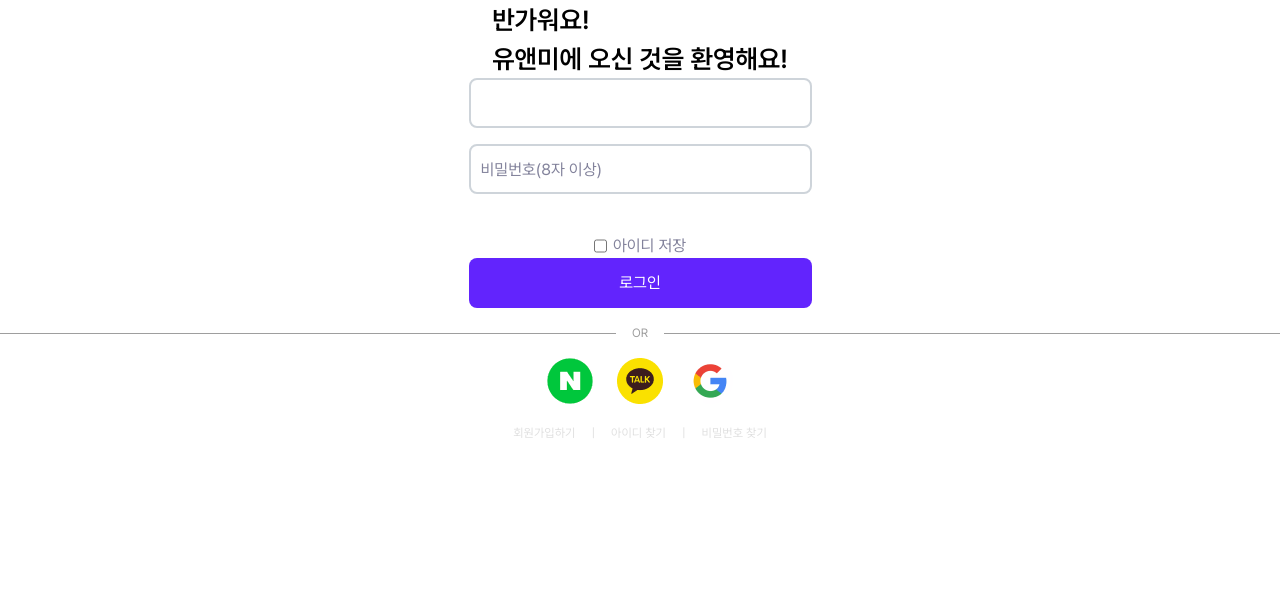
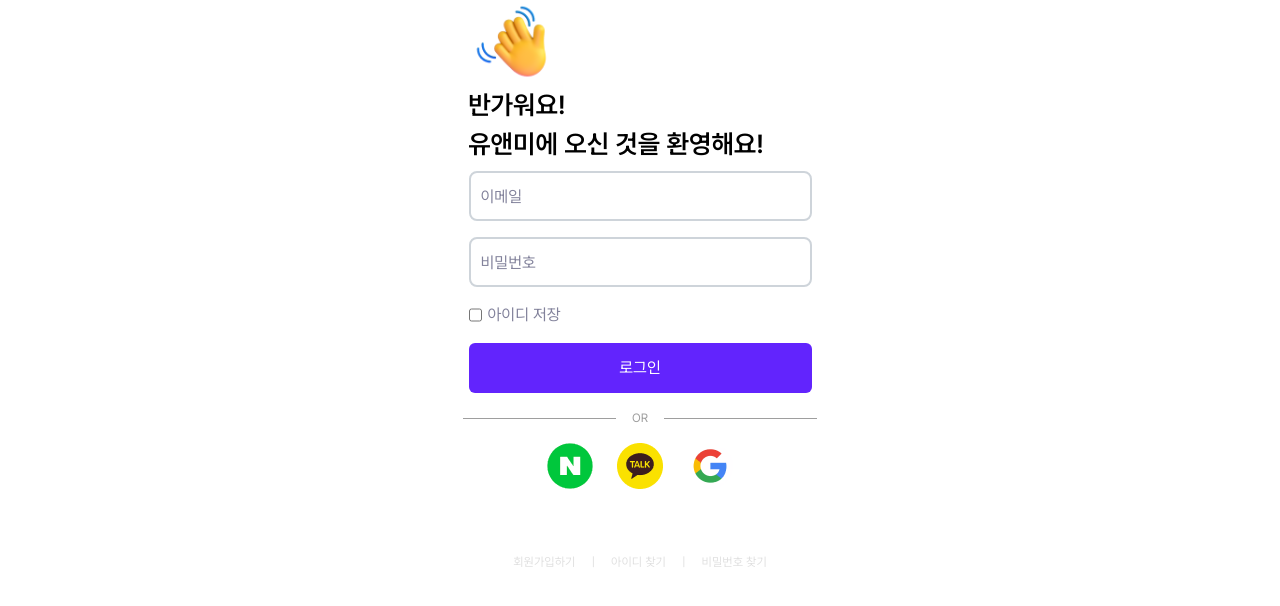
Before and after one commit to yoo-nji/Uandmy_Frontend, a Next.js app: page /login in a window 1280 px wide. Shown: the top 606 px of the page. Built offline with nearby package versions, Linux system fonts and the light colour scheme.

Commit message:
[✨feat]: 로그인 페이지 퍼블리싱

```diff
--- a/src/app/login/page.tsx
+++ b/src/app/login/page.tsx
@@ -1,11 +1,45 @@
+'use client';
+import { useForm } from 'react-hook-form';
+
 import Input from '@/components/common/Input';
 import Image from 'next/image';
+import hand from '../../../public/images/hand.png';
+import Button from '@/components/common/Button';
+
+interface FormDatas {
+  email: string;
+  password: string;
+  saveId: boolean;
+}
 
 const Login = () => {
+  const {
+    register,
+    handleSubmit,
+    formState: { errors },
+  } = useForm<FormDatas>({
+    defaultValues: {
+      email: '',
+      password: '',
+      saveId: false,
+    },
+  });
+
+  const onSubmit = (data: FormDatas) => {
+    console.log(data);
+  };
+
+  const handleLoginClick = () => {};
+
   return (
     <>
-      <div className="flex justify-center items-center flex-col">
-        <div className="flex items-start flex-col">
+      <div className="flex justify-center items-center flex-col space-y-2">
+        <div className="flex items-start flex-col -ml-[3rem] ">
+          <Image
+            className="w-[5.3125rem] h-[5.3125rem]"
+            src={hand}
+            alt="hand"
+          />
           <div className="flex items-left text-[1.625rem] font-semibold">
             반가워요!
           </div>
@@ -13,30 +47,54 @@ const Login = () => {
             유앤미에 오신 것을 환영해요!
           </div>
         </div>
-        <div className="flex justify-center flex-col space-y-[1rem]">
-          <Input placeholder="" type="email" />
-          <Input
-            placeholder="비밀번호(8자 이상)"
-            type="password"
-            className="mb-10"
-          />
-        </div>
-
-        <div className="flex justify-start ">
-          <input type="checkbox" className="checked:bg-[#9A81D9]" />
-          <span className="ml-1.5 text-[#82829B]">아이디 저장</span>
-        </div>
-        <div className="flex justify-center ">
-          <button className="w-[21.438rem] h-[3.125rem] bg-[#6224FD] text-white rounded-lg">
-            로그인
-          </button>
-        </div>
+        <form onSubmit={handleSubmit(onSubmit)}>
+          <div className="flex justify-center flex-col space-y-[1rem]">
+            <Input
+              placeholder="이메일"
+              type="email"
+              {...register('email', { required: '이메일을 입력해주세요' })}
+            />
+            {errors.email && (
+              <span className="text-primary">{errors.email.message}</span>
+            )}
+            <Input
+              placeholder="비밀번호"
+              type="password"
+              {...register('password', {
+                required: '비밀번호를 입력해주세요',
+                minLength: {
+                  value: 8,
+                  message: '비밀번호는 8자 이상이어야 합니다',
+                },
+              })}
+            />
+            {errors.password && (
+              <span className="text-primary">{errors.password.message}</span>
+            )}
+          </div>
+          <div className="flex justify-start my-[1rem]">
+            <input
+              type="checkbox"
+              {...register('saveId')}
+              className="accent-[#9A81D9]"
+            />
+            <span className="ml-1.5 text-[#82829B]">아이디 저장</span>
+          </div>
+          <div className="flex justify-center">
+            <Button
+              label="로그인"
+              type="submit"
+              onClick={handleLoginClick}
+              className="w-[21.438rem] h-[3.125rem] rounded-lg"
+            />
+          </div>
+        </form>
       </div>
 
-      <div className="flex items-center my-4 w-full">
-        <hr className="flex-grow border-t-1 border-[#9E9E9E]" />
+      <div className="flex justify-center items-center my-4 ">
+        <hr className="w-[9.563rem]  border-t-1 border-[#9E9E9E] " />
         <span className="mx-4 text-[#9E9E9E] text-[0.75rem]">OR</span>
-        <hr className="flex-grow border-t-1 border-[#9E9E9E]" />
+        <hr className="w-[9.563rem]  border-t-1 border-[#9E9E9E]" />
       </div>
 
       <div className="flex justify-center items-center flex-row gap-[1.5rem] mb-5">
@@ -60,14 +118,15 @@ const Login = () => {
         />
       </div>
 
-      <div className="flex justify-center items-center space-x-4 text-[#E0E0E0] text-[0.75rem]">
-        <span>회원가입하기</span>
+      <div className="flex justify-center items-center space-x-4 mt-[4rem] text-[#E0E0E0] text-[0.75rem] ">
+        <button className="hover:text-[#82829B]">회원가입하기</button>
         <span>|</span>
-        <span>아이디 찾기</span>
+        <button className="hover:text-[#82829B]">아이디 찾기</button>
         <span>|</span>
-        <span>비밀번호 찾기</span>
+        <button className="hover:text-[#82829B]">비밀번호 찾기</button>
       </div>
     </>
   );
 };
+
 export default Login;
--- a/src/components/common/Input.tsx
+++ b/src/components/common/Input.tsx
@@ -1,29 +1,26 @@
 'use client';
-import { ChangeEvent, InputHTMLAttributes, useState } from 'react';
+import { InputHTMLAttributes, forwardRef } from 'react';
 type InputProps = InputHTMLAttributes<HTMLInputElement> & {
   placeholder?: string;
+  className?: string;
   type?: string;
-  className?: string;
 };
 
-const Input = ({ placeholder, type, className, ...rest }: InputProps) => {
-  const [inputText, setInputText] = useState('');
-
-  const handleInputChange = (event: ChangeEvent<HTMLInputElement>) => {
-    setInputText(event.target.value);
-  };
-
+const Input = forwardRef<HTMLInputElement, InputProps>(
+  ({ placeholder, type = 'text', className, ...rest }, ref) => {
     return (
       <label>
         <input
           {...rest}
           type={type}
-        value={inputText}
           placeholder={placeholder}
-        onChange={handleInputChange}
+          ref={ref}
           className={`w-[21.438rem] h-[3.125rem] border-solid border-2 border-[#CED4DA] rounded-lg placeholder-[#82829B] p-[0.625rem] ${className}`}
         />
       </label>
     );
-};
+  },
+);
+
+Input.displayName = 'Input';
 export default Input;
```
Also changed, not shown: public/images/hand.png (added). Lines whose indentation alone changed are shown as unchanged.
